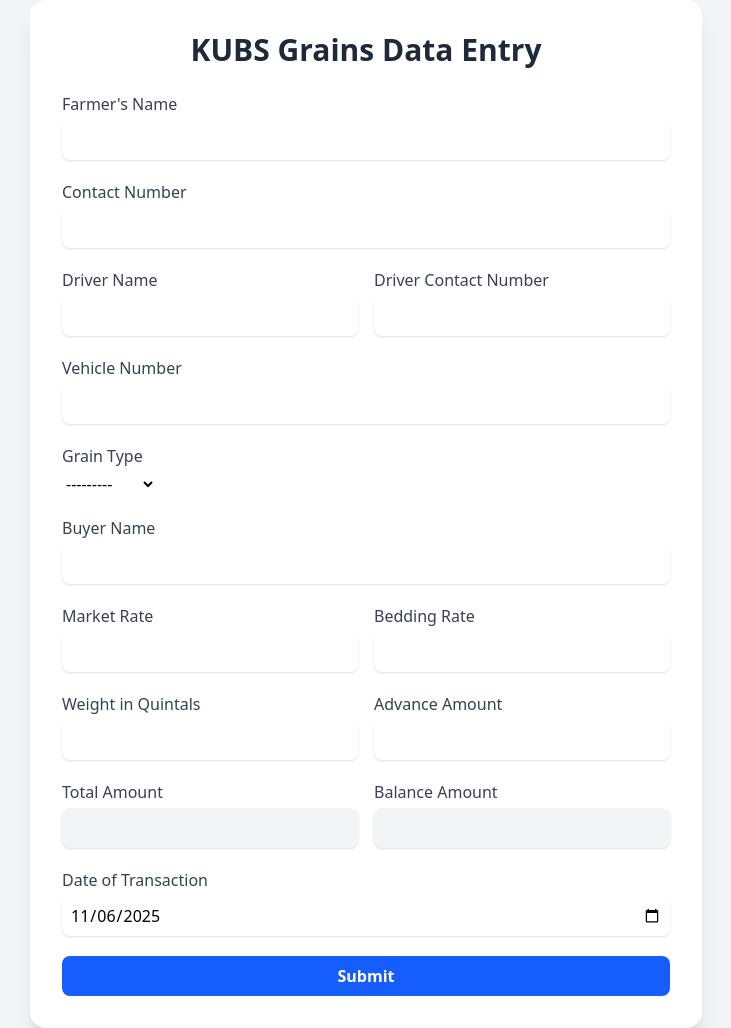
After one commit to YashGhavghave/Billing-Software, a Django app: page /kubs/AddGrainsData/ in a window 1280 px wide. The commit adds this page. Shown: the whole page, without its empty margins (274-1005 px from the left). Run offline with Django 5.2, Linux system fonts and the light colour scheme; style sheets or scripts are compiled from the project's sources; some libraries are stand-ins or nearby versions.

Commit message:
Completed the django KUBS Form working condition

```diff
--- /dev/null
+++ b/Agro Billing/KUBS/forms.py
@@ -0,0 +1,7 @@
+from .models import KUBS_Grains_Data
+from django import forms
+
+class GrainsDataForm(forms.ModelForm):
+    class Meta:
+        model= KUBS_Grains_Data
+        fields = '__all__'
--- a/Agro Billing/KUBS/models.py
+++ b/Agro Billing/KUBS/models.py
@@ -1 +1,38 @@
+from django.utils import timezone
 from django.db import models
+
+GrainsData_Choices = [
+    ('Wheat', 'Wheat'),
+    ('Rice', 'Rice'),
+    ('Pulses', 'Pulses'),
+    ('Maize', 'Maize'),
+    ('Tur', 'Tur'),
+    ('Soyabean', 'Soyabean'),
+    ('Chana', 'Chana'),
+]
+
+class KUBS_Grains_Data(models.Model):
+    farmers_name = models.CharField(max_length=100)
+    contact_number = models.CharField(max_length=15)
+    driver_name = models.TextField(blank=True, null=True)
+    driver_contact_number = models.CharField(max_length=15, blank=True, null=True)
+    vehicle_number = models.CharField(max_length=20, blank=True, null=True)
+    grain_type = models.CharField(max_length=20, choices=GrainsData_Choices)
+    buyer_name = models.CharField(max_length=100)
+    market_rate = models.FloatField()
+    bedding_rate = models.FloatField()
+    quantity = models.FloatField()
+    # perbag_weight = models.FloatField()
+    # price_quintal = models.FloatField()
+    advance_amount = models.FloatField()
+    total_amount = models.FloatField()
+    balance_amount = models.FloatField()
+    date_of_transaction = models.DateField(default=timezone.now())
+
+    # def save(self, *args, **kwargs):
+    #     self.balance_amount = self.total_amount - self.advance_amount
+    #     self.total_amount = self.quantity * self.bedding_rate
+    #     super().save(*args, **kwargs)
+
+    def __str__(self):
+        return f"{self.grain_type}, {self.quantity} units at {self.market_rate} each"
--- a/Agro Billing/KUBS/templates/KUBS_home.html
+++ b/Agro Billing/KUBS/templates/KUBS_home.html
@@ -4,4 +4,8 @@
 <h1 class="text-3xl font-bold underline">
     Welcome to Krishi Utapan Bazar Samiti Home Page
 </h1>
+
+<button>
+    <a href="{% url 'AddGrainsData' %}">Create New Bill</a>
+</button>
 {% endblock %}
--- /dev/null
+++ b/Agro Billing/KUBS/templates/add_grains.html
@@ -0,0 +1,251 @@
+{% load static tailwind_tags %}
+
+<!DOCTYPE html>
+<html lang="en">
+  <head>
+    <meta charset="UTF-8" />
+    <meta name="viewport" content="width=device-width, initial-scale=1.0" />
+    <title>KUBS Grains Data Entry</title>
+    {% tailwind_css %}
+  </head>
+  <body class="bg-gray-100 min-h-screen flex items-center justify-center">
+    <div class="w-full max-w-2xl bg-white shadow-xl rounded-2xl p-8">
+      <h1 class="text-3xl font-bold text-center text-gray-800 mb-6">
+        KUBS Grains Data Entry
+      </h1>
+
+      <form method="post" class="space-y-5">
+        {% csrf_token %}
+
+        <!-- Farmer Info -->
+        <div>
+          <label class="block text-gray-700 font-medium mb-1"
+            >Farmer's Name</label
+          >
+          <input
+            type="text"
+            name="farmers_name"
+            id="farmers_name"
+            class="w-full border-gray-300 rounded-lg shadow-sm focus:ring-2 focus:ring-blue-500 p-2"
+            required
+          />
+        </div>
+
+        <div>
+          <label class="block text-gray-700 font-medium mb-1"
+            >Contact Number</label
+          >
+          <input
+            type="text"
+            name="contact_number"
+            id="contact_number"
+            class="w-full border-gray-300 rounded-lg shadow-sm focus:ring-2 focus:ring-blue-500 p-2"
+            required
+          />
+        </div>
+
+        <!-- Driver Info -->
+        <div class="grid grid-cols-2 gap-4">
+          <div>
+            <label class="block text-gray-700 font-medium mb-1"
+              >Driver Name</label
+            >
+            <input
+              type="text"
+              name="driver_name"
+              id="driver_name"
+              class="w-full border-gray-300 rounded-lg shadow-sm focus:ring-2 focus:ring-blue-500 p-2"
+            />
+          </div>
+
+          <div>
+            <label class="block text-gray-700 font-medium mb-1"
+              >Driver Contact Number</label
+            >
+            <input
+              type="text"
+              name="driver_contact_number"
+              id="driver_contact_number"
+              class="w-full border-gray-300 rounded-lg shadow-sm focus:ring-2 focus:ring-blue-500 p-2"
+            />
+          </div>
+        </div>
+
+        <div>
+          <label class="block text-gray-700 font-medium mb-1"
+            >Vehicle Number</label
+          >
+          <input
+            type="text"
+            name="vehicle_number"
+            id="vehicle_number"
+            class="w-full border-gray-300 rounded-lg shadow-sm focus:ring-2 focus:ring-blue-500 p-2"
+          />
+        </div>
+
+        <!-- Grain Info -->
+        <div>
+          <label class="block text-gray-700 font-medium mb-1">Grain Type</label>
+          {{ form.grain_type }}
+        </div>
+
+        <div>
+          <label class="block text-gray-700 font-medium mb-1">Buyer Name</label>
+          <input
+            type="text"
+            name="buyer_name"
+            id="buyer_name"
+            class="w-full border-gray-300 rounded-lg shadow-sm focus:ring-2 focus:ring-blue-500 p-2"
+            required
+          />
+        </div>
+
+        <div class="grid grid-cols-2 gap-4">
+          <div>
+            <label class="block text-gray-700 font-medium mb-1"
+              >Market Rate</label
+            >
+            <input
+              type="number"
+              step="any"
+              name="market_rate"
+              id="market_rate"
+              class="w-full border-gray-300 rounded-lg shadow-sm focus:ring-2 focus:ring-blue-500 p-2"
+              required
+            />
+          </div>
+
+          <div>
+            <label class="block text-gray-700 font-medium mb-1"
+              >Bedding Rate</label
+            >
+            <input
+              type="number"
+              step="any"
+              name="bedding_rate"
+              id="bedding_rate"
+              class="w-full border-gray-300 rounded-lg shadow-sm focus:ring-2 focus:ring-blue-500 p-2"
+              required
+            />
+          </div>
+        </div>
+
+        <div class="grid grid-cols-2 gap-4">
+          <div>
+            <label class="block text-gray-700 font-medium mb-1"
+              >Weight in Quintals</label
+            >
+            <input
+              type="number"
+              step="any"
+              name="quantity"
+              id="quantity"
+              class="w-full border-gray-300 rounded-lg shadow-sm focus:ring-2 focus:ring-blue-500 p-2"
+              required
+            />
+          </div>
+
+          <div>
+            <label class="block text-gray-700 font-medium mb-1"
+              >Advance Amount</label
+            >
+            <input
+              type="number"
+              step="any"
+              name="advance_amount"
+              id="advance_amount"
+              class="w-full border-gray-300 rounded-lg shadow-sm focus:ring-2 focus:ring-blue-500 p-2"
+              required
+            />
+          </div>
+        </div>
+
+        <!-- Auto-calculated fields -->
+        <div class="grid grid-cols-2 gap-4">
+          <div>
+            <label class="block text-gray-700 font-medium mb-1"
+              >Total Amount</label
+            >
+            <input
+              type="number"
+              step="any"
+              name="total_amount"
+              id="total_amount"
+              class="w-full border-gray-300 rounded-lg shadow-sm p-2 bg-gray-100 text-gray-700"
+              readonly
+              disabled
+            />
+          </div>
+
+          <div>
+            <label class="block text-gray-700 font-medium mb-1"
+              >Balance Amount</label
+            >
+            <input
+              type="number"
+              step="any"
+              name="balance_amount"
+              id="balance_amount"
+              class="w-full border-gray-300 rounded-lg shadow-sm p-2 bg-gray-100 text-gray-700"
+              readonly
+              disabled
+            />
+          </div>
+        </div>
+
+        <!-- Date -->
+        <div>
+          <label class="block text-gray-700 font-medium mb-1"
+            >Date of Transaction</label
+          >
+          <input
+            type="date"
+            name="date_of_transaction"
+            id="date_of_transaction"
+            class="w-full border-gray-300 rounded-lg shadow-sm focus:ring-2 focus:ring-blue-500 p-2"
+          />
+        </div>
+
+        <button
+          type="submit"
+          class="w-full bg-blue-600 hover:bg-blue-700 text-white font-semibold py-2 px-4 rounded-lg transition duration-200"
+        >
+          Submit
+        </button>
+      </form>
+    </div>
+
+    <script>
+      const quantity = document.getElementById("quantity");
+      const beddingRate = document.getElementById("bedding_rate");
+      const advanceAmount = document.getElementById("advance_amount");
+      const totalAmount = document.getElementById("total_amount");
+      const balanceAmount = document.getElementById("balance_amount");
+
+      function calculate() {
+        const q = parseFloat(quantity.value) || 0;
+        const r = parseFloat(beddingRate.value) || 0;
+        const a = parseFloat(advanceAmount.value) || 0;
+
+        const total = q * r;
+        const balance = total - a;
+
+        totalAmount.value = total.toFixed(2);
+        balanceAmount.value = balance.toFixed(2);
+      }
+
+      quantity.addEventListener("input", calculate);
+      beddingRate.addEventListener("input", calculate);
+      advanceAmount.addEventListener("input", calculate);
+
+      document.addEventListener("DOMContentLoaded", () => {
+        const dateField = document.getElementById("date_of_transaction");
+        if (!dateField.value) {
+          // Only set if empty
+          const today = new Date().toISOString().split("T")[0]; // Format: YYYY-MM-DD
+          dateField.value = today;
+        }
+      });
+    </script>
+  </body>
+</html>
--- a/Agro Billing/KUBS/urls.py
+++ b/Agro Billing/KUBS/urls.py
@@ -3,6 +3,8 @@ from . import views
 from django.contrib import admin
 
 urlpatterns = [
-    path('admin/', admin.site.urls),
+    path('admin/', admin.site.urls, name='admin'),
     path('', views.home, name='home'),
+    path('AddGrainsData/', views.AddGrainsData, name='AddGrainsData'),
+    path('grains-data-entry/', views.grains_data_entry, name='Kubs_grains_data_entry'),
 ]
--- a/Agro Billing/KUBS/views.py
+++ b/Agro Billing/KUBS/views.py
@@ -1,4 +1,58 @@
-from django.shortcuts import render
+from django.shortcuts import redirect, render
+from . import models
+from . import forms
 
 def home(request):
     return render(request, 'KUBS_home.html')
+
+def grains_data_entry(request):
+    if request.method == 'POST':
+        farmers_name = request.POST.get('farmers_name')
+        contact_number = request.POST.get('contact_number')
+        driver_name = request.POST.get('driver_name')
+        driver_contact_number = request.POST.get('driver_contact_number')
+        vehicle_number = request.POST.get('vehicle_number')
+        grain_type = request.POST.get('grain_type')
+        buyer_name = request.POST.get('buyer_name')
+        quantity = float(request.POST.get('quantity'))
+        market_rate = float(request.POST.get('market_rate'))
+        bedding_rate = float(request.POST.get('bedding_rate'))
+        perbag_weight = float(request.POST.get('perbag_weight'))
+        # price_quintal = float(request.POST.get('price_per_unit'))
+        advance_amount = float(request.POST.get('advance_amount'))
+
+        total_amount = float(request.POST.get('total_amount'))
+        balance_amount = float(request.POST.get('balance_amount'))
+
+        grain_data = models.KUBS_Grains_Data(
+            farmers_name=farmers_name,
+            contact_number=contact_number,
+            driver_name=driver_name,
+            driver_contact_number=driver_contact_number,
+            vehicle_number=vehicle_number,
+            grain_type=grain_type,
+            buyer_name=buyer_name,
+            quantity=quantity,
+            market_rate=market_rate,
+            bedding_rate=bedding_rate,
+            perbag_weight=perbag_weight,
+            # price_quintal=price_quintal,
+            advance_amount=advance_amount,
+            total_amount=total_amount,
+            balance_amount=balance_amount
+        )
+        grain_data.save()
+
+    return render(request, 'KUBS_grains_data_entry.html')
+
+
+
+def AddGrainsData(request):
+    if request.method== "POST":
+        form= forms.GrainsDataForm(request.POST)
+        if form.is_valid():
+            form.save()
+            return redirect("/home")
+    else:
+        form = forms.GrainsDataForm()
+    return render(request, "add_grains.html", {"form": form})
```
Also changed, not shown: Agro Billing/KUBS/migrations/0001_initial.py (added), Agro Billing/KUBS/migrations/0002_gransdata_type_of_grain.py (added), Agro Billing/KUBS/migrations/0003_alter_gransdata_type_of_grain.py (added), Agro Billing/KUBS/migrations/0004_delete_gransdata.py (added), Agro Billing/KUBS/migrations/0005_initial.py (added), Agro Billing/KUBS/migrations/0006_remove_kubs_grains_data_price_quintal.py (added), Agro Billing/KUBS/migrations/0007_alter_kubs_grains_data_balance_amount_and_more.py (added), Agro Billing/KUBS/migrations/0008_remove_kubs_grains_data_perbag_weight_and_more.py (added), Agro Billing/db.sqlite3.
